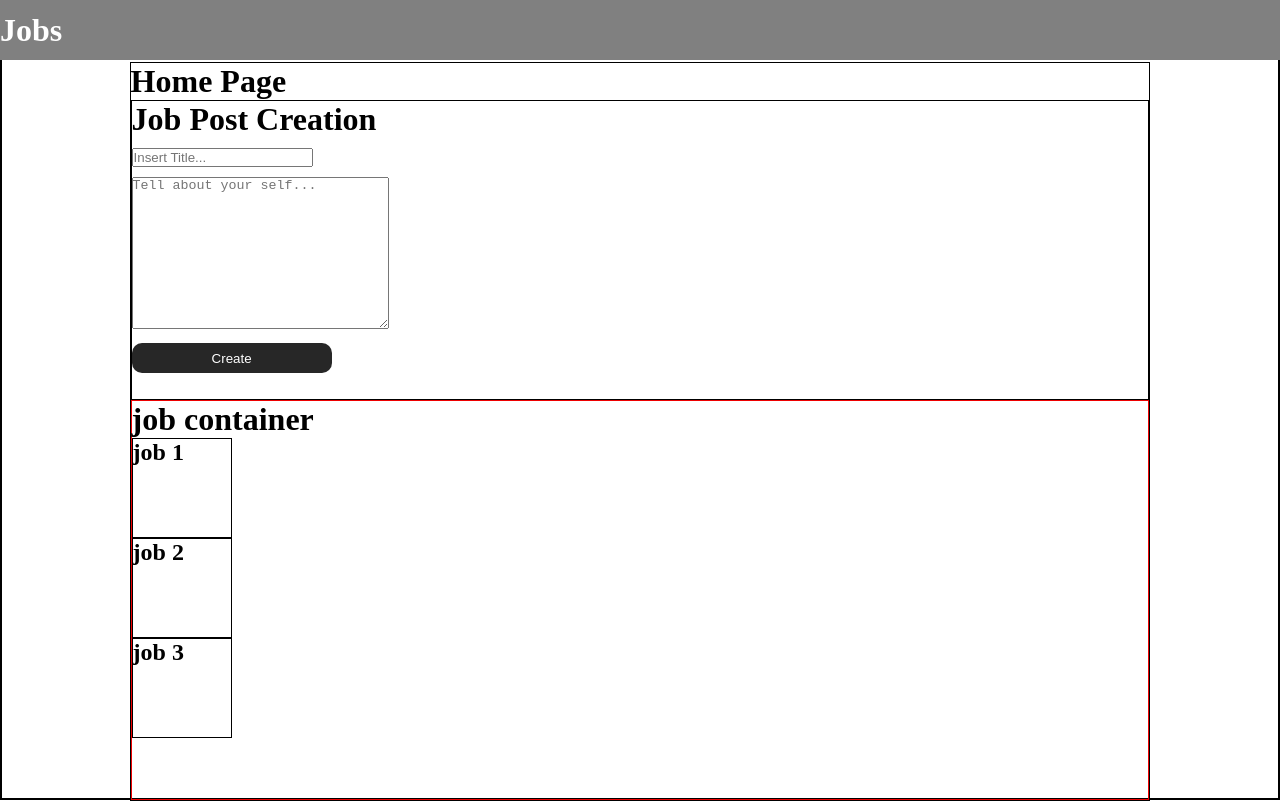
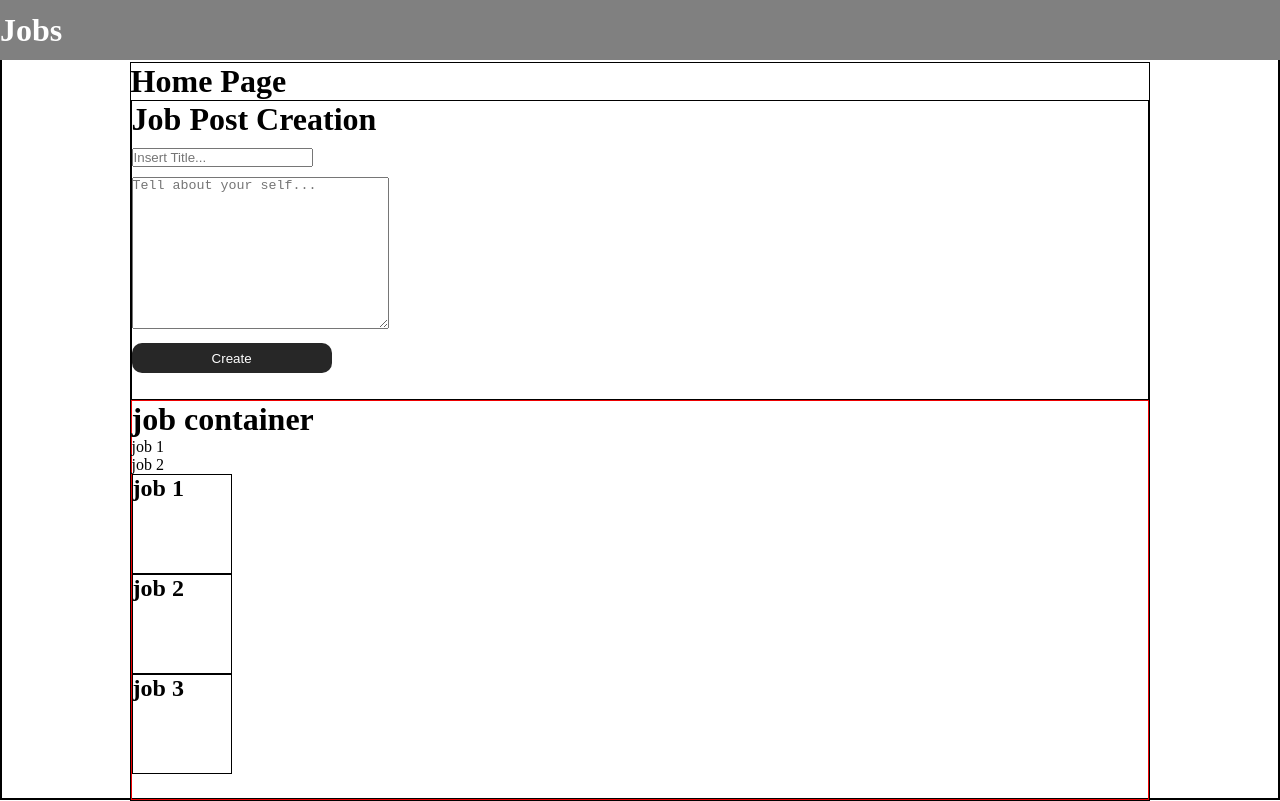
Before and after one commit to EliNaduyev/Job-Posts, an Angular app in the folder client/: page / in a window 1280 px wide. Built offline with nearby package versions, Linux system fonts and the light colour scheme.

Commit message:
services added

```diff
--- a/client/src/app/components/home/home.component.html
+++ b/client/src/app/components/home/home.component.html
@@ -11,6 +11,11 @@
 
         <div class="job-post-container">
             <h1>job container</h1>
+
+            <div *ngFor="let x of arr">
+                {{x.title}}
+
+            </div>
             <div class='job-box'>
                 <h2>job 1</h2>
             </div>
--- a/client/src/app/components/home/home.component.ts
+++ b/client/src/app/components/home/home.component.ts
@@ -1,4 +1,5 @@
 import { Component, OnInit } from '@angular/core';
+import { MainService } from '../../services/main.service'
 
 @Component({
   selector: 'app-home',
@@ -7,10 +8,23 @@ import { Component, OnInit } from '@angular/core';
 })
 
 export class HomeComponent implements OnInit {
+  test:object
+  arr:object[]
 
-  constructor() { }
+  constructor(private mainServices:MainService) { }
 
   ngOnInit(): void {
+
+    this.arr = this.mainServices.getJobPosts()
+    console.log(this.arr)
+
+  //   let userTestStatus: { id: number, name: string }[] = [
+  //     { "id": 0, "name": "Available" },
+  //     { "id": 1, "name": "Ready" },
+  //     { "id": 2, "name": "Started" }
+  // ];
+
+  //   console.log(userTestStatus)
   }
 
 }
--- a/client/src/app/services/main.service.ts
+++ b/client/src/app/services/main.service.ts
@@ -6,4 +6,17 @@ import { Injectable } from '@angular/core';
 export class MainService {
 
   constructor() { }
+
+  getJobPosts() {
+    return [
+      {
+        title:'job 1',
+        desc:'asda sda asdas'
+      },
+      {
+        title:'job 2',
+        desc:'sdf fsdfsdfs asdas'
+      }
+    ]
+  }
 }
```
